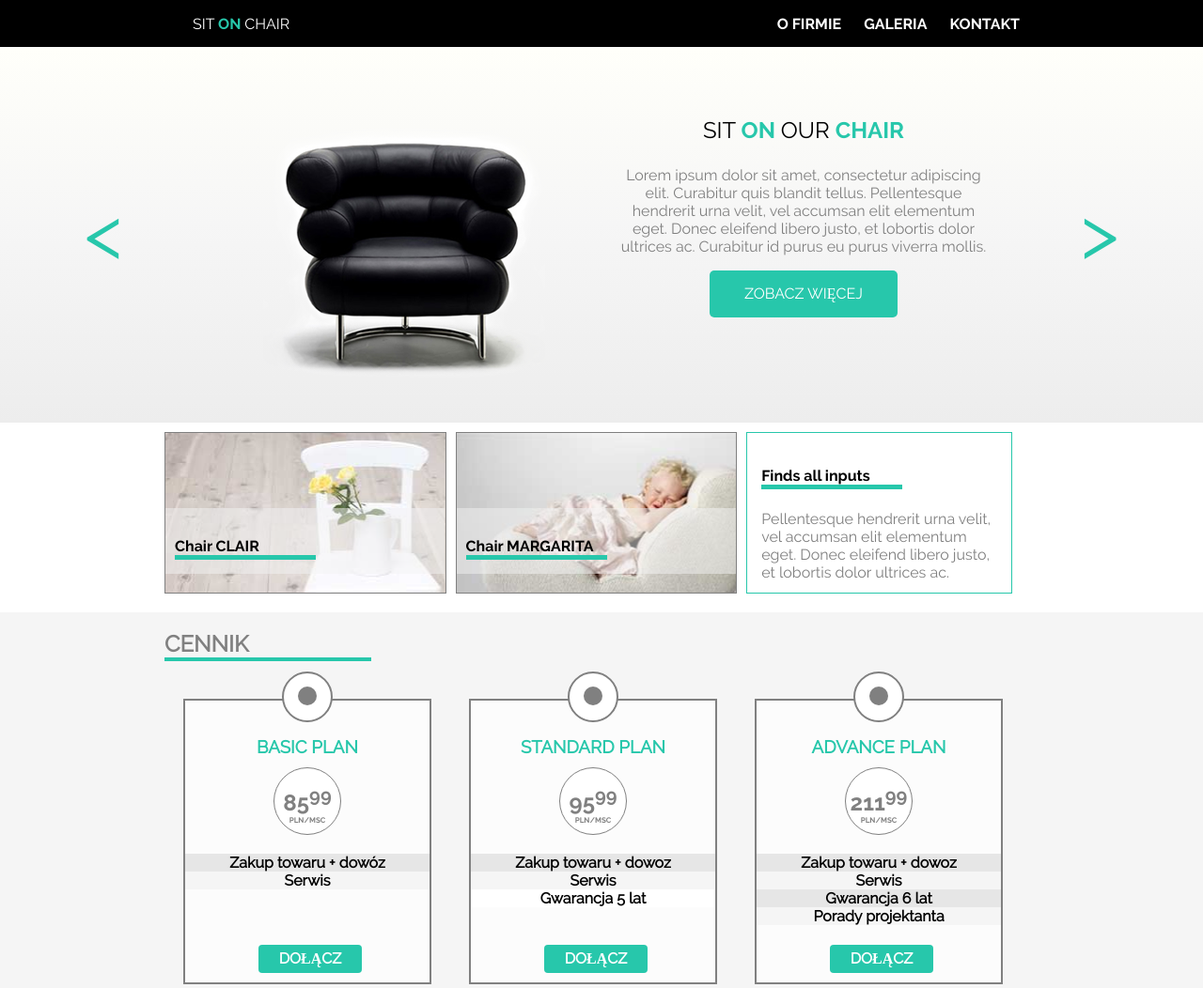
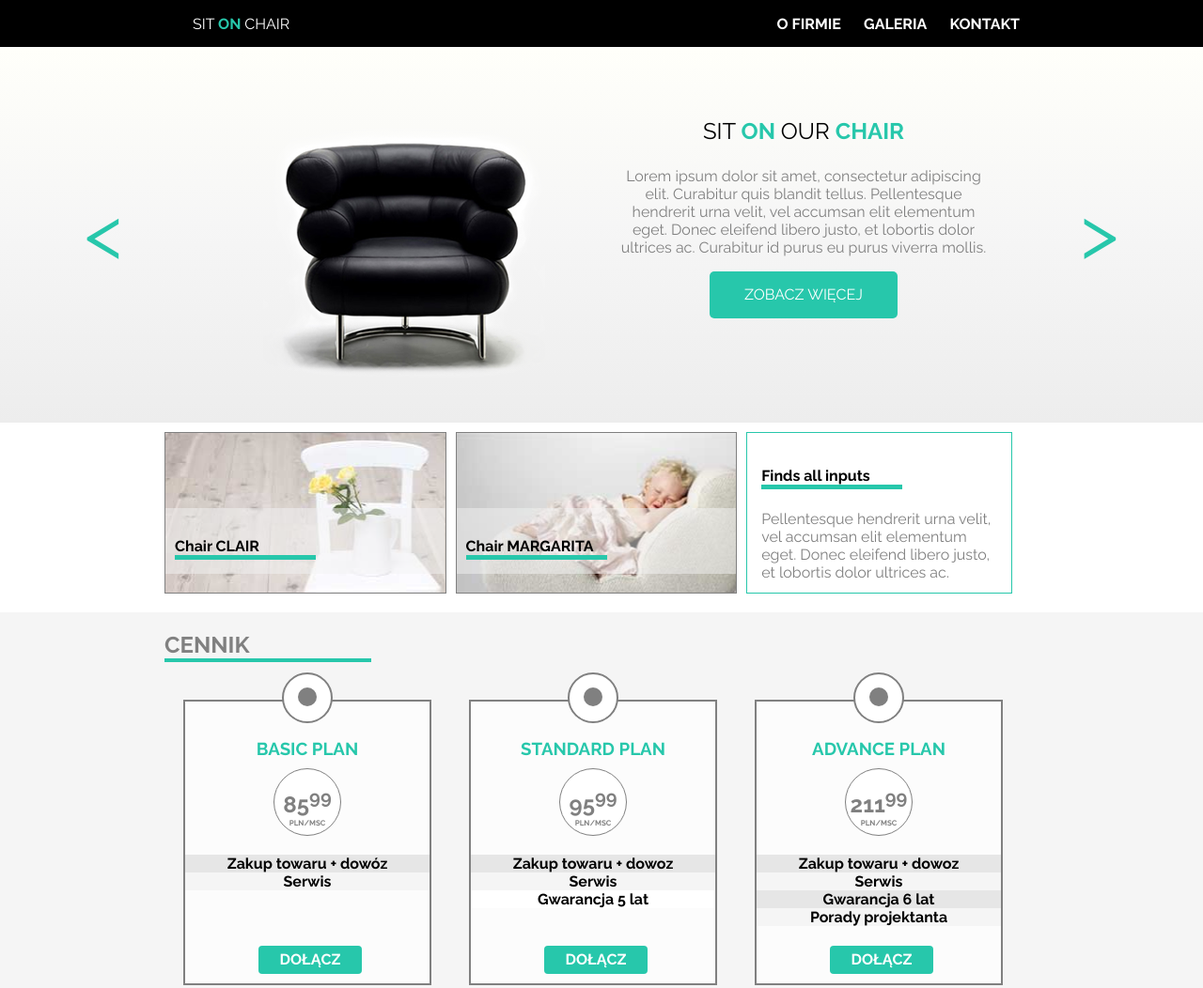
Before and after one commit to pawel1726/WEBPAGE_SitOnChair, a plain HTML site: page index.html in a window 1280 px wide. Shown: the top 1052 px of the page at 94% size. Drawn offline with Linux system fonts and the light colour scheme.

Commit message:
fixed fonts

```diff
--- a/_css/styles.css
+++ b/_css/styles.css
@@ -2,70 +2,21 @@
 
 
 
-@font-face {
-    font-family: 'ralewaybold';
-    src: url('../_fonts/raleway-bold-webfont.woff2') format('woff2'),
-         url('../_fonts/raleway-bold-webfont.woff') format('woff'),
-         url('../_fonts/raleway-bold-webfont.ttf') format('truetype'),
-         url('../_fonts/raleway-bold-webfont.svg#ralewaybold') format('svg');
-    font-weight: normal;
-    font-style: normal;
-
-}
 
 
-
-
-@font-face {
-    font-family: 'ralewayitalic';
-    src: url('../_fonts/raleway-italic-webfont.woff2') format('woff2'),
-         url('../_fonts/raleway-italic-webfont.woff') format('woff'),
-         url('../_fonts/raleway-italic-webfont.ttf') format('truetype'),
-         url('../_fonts/raleway-italic-webfont.svg#ralewayitalic') format('svg');
-    font-weight: normal;
-    font-style: normal;
-
-}
-
-
-
-
-@font-face {
-    font-family: 'ralewayregular';
-    src: url('../_fonts/raleway-regular-webfont.woff2') format('woff2'),
-         url('../_fonts/raleway-regular-webfont.woff') format('woff'),
-         url('../_fonts/raleway-regular-webfont.ttf') format('truetype'),
-         url('../_fonts/raleway-regular-webfont.svg#ralewayregular') format('svg');
-    font-weight: normal;
-    font-style: normal;
-
-}
-
-
-
-
-@font-face {
-    font-family: 'ralewaybold_italic';
-    src: url('_fonts/raleway-bolditalic-webfont.woff2') format('woff2'),
-         url('_fonts/raleway-bolditalic-webfont.woff') format('woff'),
-         url('_fonts/raleway-bolditalic-webfont.ttf') format('truetype'),
-         url('_fonts/raleway-bolditalic-webfont.svg#ralewaybold_italic') format('svg');
-    font-weight: bold;
-    font-style: italic;
-
-}
-
 body{
-    font-family: 'ralewayregular';
+    font-family: 'Raleway';
     margin: 0;
 }
 
 .bold{
-    font-family: 'ralewaybold';
+    font-family: 'Raleway';
+    font-weight: bold;
 }
 
 .italic{
-    font-family: 'ralewayitalic';
+    font-family: 'Raleway';
+    font-style: italic;
 }
 
 .main_width{
@@ -83,7 +34,8 @@ body{
 .menu li{
     display: inline-block;
     color: white;
-    font-family: 'ralewaybold';
+    font-family: 'Raleway';
+    font-weight: bold;
     margin-right: 20px;
     position: relative;
 }
@@ -92,24 +44,26 @@ body{
 }
 .logo{
     margin-left: 30px;
-    font-family: 'ralewayregular';
+    font-family: 'Raleway';
     float: left;
 }
 
 .logo2{
     margin-left: 30px;
-    font-family: 'ralewayregular';
+    font-family: 'Raleway';
     float: right;
     color: grey;
 }
 .span_logo {
-     font-family: 'ralewaybold';
-     color: #27C7AB;
+    font-family: 'Raleway';
+    font-weight: bold;;
+    color: #27C7AB;
 }
 
 .span_logo2 {
-     font-family: 'ralewaybold';
-     color: grey;
+    font-family: 'Raleway';
+    font-weight: bold;
+    color: grey;
  }
 .slider {
     position: relative;
@@ -156,13 +110,14 @@ margin-right: 50px;
 
 .lead_lead {
     font-size: 24px;
-     font-family: 'ralewayregular';
+     font-family: 'Raleway';
 }
 
 .lead_bold {
 
     font-size: 24px;
-     font-family: 'ralewaybold';
+    font-family: 'Raleway';
+    font-weight: bold;
      color: #27C7AB;
 }
 
@@ -181,7 +136,7 @@ margin-right: 50px;
     width: 200px;
     height: 50px;
     background-color: #27C7AB;
-    font-family: 'ralewayregular';
+    font-family: 'Raleway';
     color: white;
     border-radius: 5px 5px;
     text-align: center;
@@ -231,7 +186,8 @@ margin-right: 50px;
 }
 
 .box33_1 h4 {
-    font-family: 'ralewaybold';
+    font-family: 'Raleway';
+    font-weight: bold;
     color: black;
     border-bottom: solid 5px #27C7AB;
     display: block;
@@ -239,7 +195,8 @@ margin-right: 50px;
 }
 
 .box33_2 h4 {
-    font-family: 'ralewaybold';
+    font-family: 'Raleway';
+    font-weight: bold;
     color: black;
     border-bottom: solid 5px #27C7AB;
     display: block;
@@ -259,7 +216,8 @@ margin-right: 50px;
 }
 
 .box33b h4 {
-    font-family: 'ralewaybold';
+    font-family: 'Raleway';
+    font-weight: bold;
     color: black;
     border-bottom: solid 5px #27C7AB;
     display: block;
@@ -267,7 +225,7 @@ margin-right: 50px;
 }
 
 .box33b p{
-    font-family: 'ralewayregular';
+    font-family: 'Raleway';
     color: grey;
 }
 
@@ -313,14 +271,14 @@ margin-right: 50px;
 
     transform: translate(0px, 20px);
     text-align: center;
-    font-family: 'ralewayregular';
+    font-family: 'Raleway';
     color: #27C7AB;
 }
 
 .plan_container0:hover h3 {
     transform: translate(0px, 20px);
     text-align: center;
-    font-family: 'ralewayregular';
+    font-family: 'Raleway';
     color: white;
 }
 
@@ -351,7 +309,7 @@ margin-right: 50px;
 
     transform: translate(0px, 20px);
     text-align: center;
-    font-family: 'ralewayregular';
+    font-family: 'Raleway';
     color: white;
 
 }
@@ -360,7 +318,7 @@ margin-right: 50px;
         display: block;
     background-color: rgb(245,245,245);
     text-align: center;
-    font-family: 'ralewayregular';
+    font-family: 'Raleway';
     color: black;
     margin: 0;
 }
@@ -371,7 +329,7 @@ margin-right: 50px;
     display: block;
     background-color: rgb(230,230,230);
     text-align: center;
-    font-family: 'ralewayregular';
+    font-family: 'Raleway';
     color: black;
     margin: 0;
 
@@ -382,7 +340,7 @@ margin-right: 50px;
     display: block;
     background-color: white;
     text-align: center;
-    font-family: 'ralewayregular';
+    font-family: 'Raleway';
     color: black;
     margin: 0;
 
@@ -392,7 +350,7 @@ margin-right: 50px;
     display: block;
     background-color: rgb(245,245,245);
     text-align: center;
-    font-family: 'ralewayregular';
+    font-family: 'Raleway';
     color: black;
     margin: 0;
 }
@@ -461,7 +419,7 @@ margin-right: 50px;
     display: inline-block;
     background-color: #27C7AB;
     color: white;
-     font-family: 'ralewayregular';
+     font-family: 'Raleway';
      width: 110px;
      height: 30px;
      text-align: center;
@@ -477,10 +435,10 @@ margin-right: 50px;
     display: inline-block;
     background-color: white;
     color: #27C7AB;
-     font-family: 'ralewayregular';
+     font-family: 'Raleway';
 }
 .under {
-    font-family: 'ralewayregular';
+    font-family: 'Raleway';
     color: grey;
     border-bottom: solid 4px #27C7AB;
     display: block;
@@ -491,13 +449,15 @@ margin-right: 50px;
 
 .plan_container0 h2{
     color: grey;
-     font-family: 'ralewaybold';
+    font-family: 'Raleway';
+    font-weight: bold;
      line-height: 20px;
 }
 
 .plan_container1 h2{
     color: #27C7AB;
-     font-family: 'ralewaybold';
+    font-family: 'Raleway';
+    font-weight: bold;
      line-height: 20px;
 }
 .small {
@@ -519,7 +479,7 @@ input[type=text] {
     border: 1px solid #27C7AB;
     border-radius: 4px;
     color: #e5e3e6;
-    font-family: 'ralewayregular';
+    font-family: 'Raleway';
     font-size: 25px;
 }
 
@@ -527,7 +487,7 @@ textarea {
     color: #e5e3e6;
     border: 1px solid #27C7AB;
     border-radius: 4px;
-    font-family: 'ralewayregular';
+    font-family: 'Raleway';
     font-size: 25px;
 }
 
@@ -540,7 +500,7 @@ strong {
     width: 100%;
     font-size: 18px;
     line-height: 24px;
-    font-family: 'ralewayregular';
+    font-family: 'Raleway';
     transform: translate(-50px, 30px);
     visibility: hidden;
     transition: 0.2s 1s;
@@ -554,7 +514,7 @@ strong {
     }
 
 #menu_open li {
-    font-family: 'ralewayregular';
+    font-family: 'Raleway';
 
 }
 
@@ -587,7 +547,8 @@ input[type=button] {
     background-color: #27C7AB;
     border-radius: 4px;
     color: white;
-    font-family: 'ralewaybold';
+    font-family: 'Raleway';
+    font-weight: bold;
     font-size: 25px;
     width: 200px;
     height: 50px;
--- a/index.html
+++ b/index.html
@@ -1,7 +1,8 @@
 <!DOCTYPE html>
 <html lang="pl-PL">
 <head>
-       <meta charset="UTF-8">
+    <meta charset="UTF-8">
+    <link href="https://fonts.googleapis.com/css?family=Raleway:400,400i,700,700i" rel="stylesheet">
 
     <link rel="stylesheet" href="_css/styles.css">
     <script type="text/javascript" src="js/ap1.js"></script>
```
